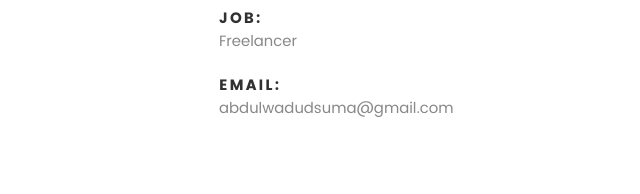
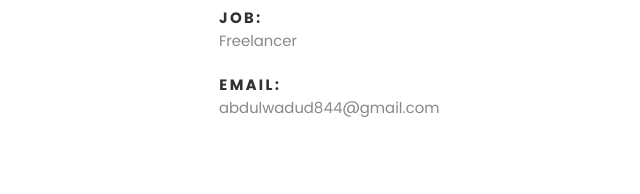
Before and after one commit to astech2021/myportfolio, a plain HTML site: page index.html in a window 1280 px wide. Shown: the part 1827-2021 px from the top of the page, 16-656 px from the left. Drawn offline with Linux system fonts and the light colour scheme; files whose address does not match are found by name.

Commit message:
email has change

```diff
--- a/index.html
+++ b/index.html
@@ -88,7 +88,7 @@
    				</li>
    				<li>
    					<strong>Email:</strong>
-   					<span>abdulwadudsuma@gmail.com</span>
+   					<span>abdulwadud844@gmail.com</span>
    				</li>
 
    			</ul>
```
